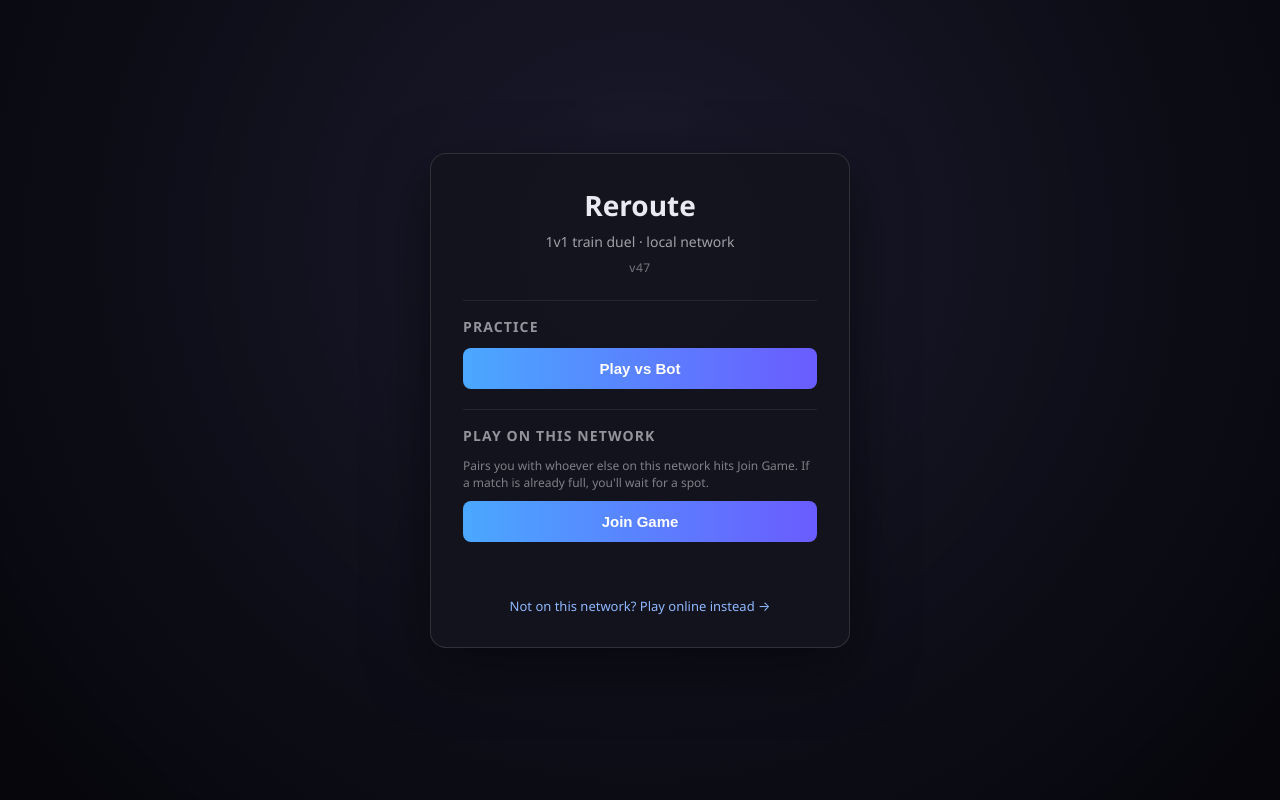
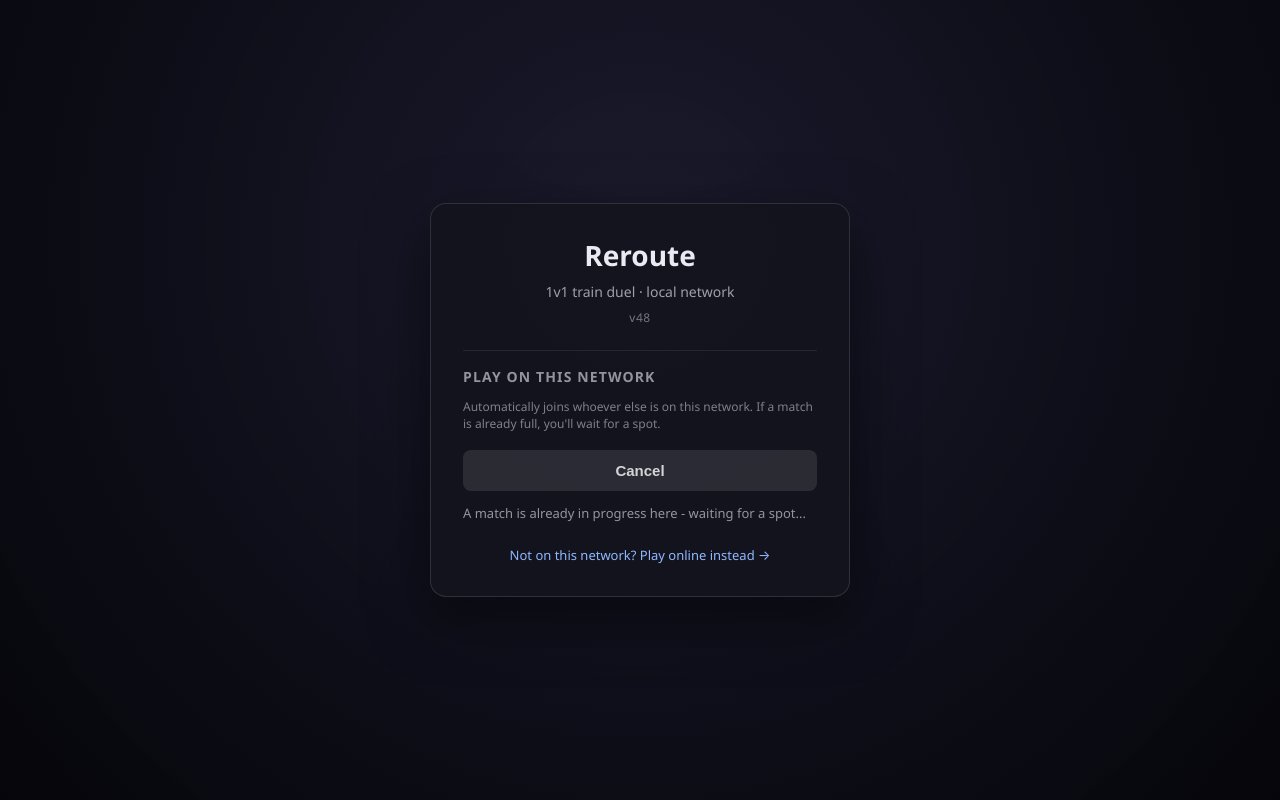
Before and after one commit to LucianRain/1v1Testing, a website with bundled scripts: page local.html in a window 1280 px wide. Built offline with nearby package versions, Linux system fonts and the light colour scheme.

Commit message:
Remove Play vs Bot from the local LAN page and auto-join immediately on load
local.html has nothing to choose - there's no reason to make the player
click Join Game themselves, so it now calls findAutoMatch() as soon as the
page loads. The Practice section is hidden (kept in the DOM, unused) rather
than removed outright, since main.js still expects that element to exist.

```diff
--- a/local.html
+++ b/local.html
@@ -11,9 +11,9 @@
     <div class="panel">
       <h1>Reroute</h1>
       <p class="subtitle">1v1 train duel &middot; local network</p>
-      <p class="version" id="version">v47</p>
+      <p class="version" id="version">v48</p>
 
-      <div class="menu-section">
+      <div class="menu-section hidden">
         <h2>Practice</h2>
         <button id="btn-bot">Play vs Bot</button>
       </div>
@@ -26,7 +26,7 @@
         </div>
 
         <div id="auto-mode-panel" class="mode-panel">
-          <p class="mode-hint">Pairs you with whoever else on this network hits Join Game. If a match is already full, you'll wait for a spot.</p>
+          <p class="mode-hint">Automatically joins whoever else is on this network. If a match is already full, you'll wait for a spot.</p>
           <button id="btn-auto-match">Join Game</button>
           <button id="btn-auto-cancel" class="hidden">Cancel</button>
           <p class="status" id="auto-status"></p>
--- a/src/main.js
+++ b/src/main.js
@@ -1428,3 +1428,10 @@ btnModeAuto.addEventListener('click', () => setMatchMode('autoMode'));
 btnModeInvite.addEventListener('click', () => setMatchMode('inviteMode'));
 btnAutoMatch.addEventListener('click', findAutoMatch);
 btnAutoCancel.addEventListener('click', resetConnectionUI);
+
+// local.html has no Practice/vs-Bot option and skips straight to matchmaking
+// - nothing to choose, so there's no reason to make the player click Join
+// Game themselves.
+if (location.pathname.endsWith('local.html')) {
+  findAutoMatch();
+}
```
Also changed, not shown: index.html (+1 -1 lines).
